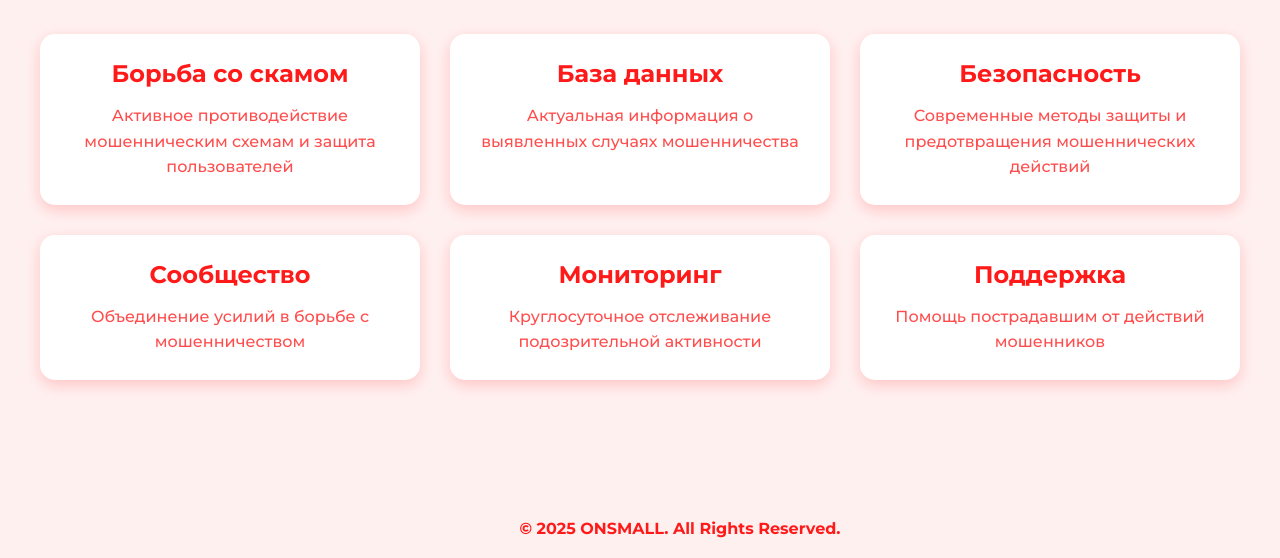
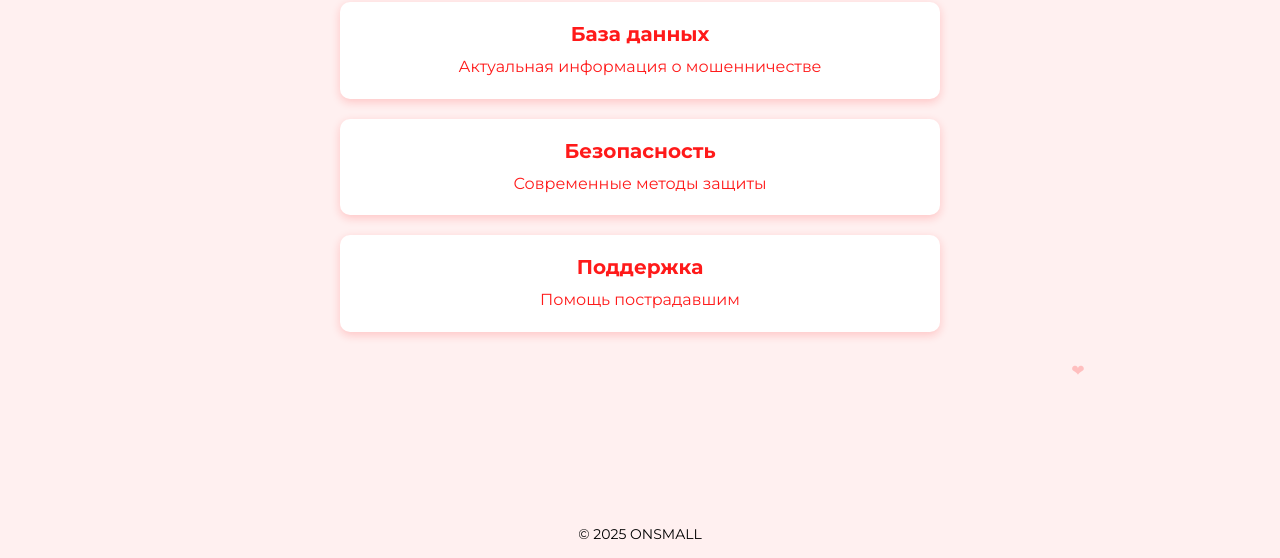
Before and after one commit to MelTas10/---, a plain HTML site: page index.html in a window 1280 px wide. Shown: the part 242-800 px from the top of the page. Drawn offline with Linux system fonts and the light colour scheme.

Commit message:
Update index.html

```diff
--- a/index.html
+++ b/index.html
@@ -22,18 +22,15 @@
             position: fixed;
             pointer-events: none;
             color: #ff4d4d;
-            animation: floatHeart 1s ease-out forwards;
+            animation: floatHeart 3s ease-out forwards;
+            opacity: 0;
         }
 
         @keyframes floatHeart {
-            0% {
-                transform: translate(0, 0) rotate(0deg);
-                opacity: 1;
-            }
-            100% {
-                transform: translate(var(--tx), -100px) rotate(var(--r));
-                opacity: 0;
-            }
+            0% { opacity: 0; }
+            10% { opacity: 0.3; }
+            90% { opacity: 0.3; }
+            100% { opacity: 0; transform: translateY(-100px); }
         }
 
         .loader-container {
@@ -50,212 +47,126 @@
             transition: opacity 1s ease-out;
         }
 
-        .loader {
-            position: relative;
-            text-align: center;
-        }
-
         .loader-text {
-            font-size: 48px;
-            color: #ff1a1a;
+            font-size: 36px;
+            color: black;
             letter-spacing: 4px;
             font-weight: 700;
-            animation: fadeInOut 2s ease-in-out;
-        }
-
-        .loading-line {
-            position: absolute;
-            height: 2px;
-            background-color: #ff1a1a;
-            animation: loadingAnimation 2s ease-in-out;
-        }
-
-        .loading-line-left {
-            left: -100px;
-            width: 80px;
-        }
-
-        .loading-line-right {
-            right: -100px;
-            width: 80px;
-        }
-
-        .heart {
-            display: none;
-            font-size: 48px;
-            color: #ff1a1a;
-            animation: heartBeat 1s ease-in-out;
         }
 
         .content {
             opacity: 0;
-            padding: 40px;
+            padding: 20px;
             text-align: center;
             transition: opacity 1s ease-in;
         }
 
         .main-title {
-            font-size: 120px;
+            font-size: 48px;
             color: #ff1a1a;
-            margin: 40px 0;
+            margin: 20px 0;
             font-weight: 700;
-            letter-spacing: 8px;
-            animation: slideDown 1s ease-out;
         }
 
         .cards-container {
             display: grid;
-            grid-template-columns: repeat(auto-fit, minmax(300px, 1fr));
-            gap: 30px;
-            max-width: 1200px;
-            margin: 50px auto;
+            grid-template-columns: 1fr;
+            gap: 20px;
+            margin: 30px auto;
+            max-width: 600px;
         }
 
         .card {
             background: white;
-            padding: 25px;
-            border-radius: 15px;
-            box-shadow: 0 5px 15px rgba(255, 26, 26, 0.2);
-            transform: translateY(50px);
-            opacity: 0;
-            animation: slideUp 0.5s ease-out forwards;
-            transition: transform 0.3s ease, box-shadow 0.3s ease;
-            cursor: pointer;
-        }
-
-        .card:hover {
-            transform: translateY(-5px) scale(1.02);
-            box-shadow: 0 8px 25px rgba(255, 26, 26, 0.3);
+            padding: 20px;
+            border-radius: 10px;
+            box-shadow: 0 3px 10px rgba(255, 26, 26, 0.2);
         }
 
         .card h2 {
             color: #ff1a1a;
-            margin-bottom: 15px;
-            font-weight: 700;
+            margin-bottom: 10px;
+            font-size: 20px;
         }
 
         .card p {
-            color: #ff4d4d;
-            line-height: 1.6;
-            font-weight: 500;
+            color: #ff1a1a;
+            font-size: 16px;
+            line-height: 1.4;
         }
 
         .footer {
             position: fixed;
-            bottom: 20px;
+            bottom: 10px;
             width: 100%;
             text-align: center;
-            color: #ff1a1a;
-            font-weight: 700;
-            animation: fadeIn 1s ease-out;
+            color: black;
+            font-size: 14px;
+            background: #fff0f0;
+            padding: 5px;
         }
 
-        @keyframes fadeInOut {
-            0% { opacity: 0; transform: scale(0.9); }
-            50% { opacity: 1; transform: scale(1); }
-            100% { opacity: 0; transform: scale(0.9); }
+        @media (max-width: 768px) {
+            .main-title {
+                font-size: 36px;
             }
 
-        @keyframes loadingAnimation {
-            0% { width: 0; opacity: 0; }
-            50% { width: 80px; opacity: 1; }
-            100% { width: 0; opacity: 0; }
+            .card {
+                margin: 0 10px;
             }
-
-        @keyframes heartBeat {
-            0% { transform: scale(0); opacity: 0; }
-            50% { transform: scale(1.2); }
-            100% { transform: scale(1); opacity: 1; }
-        }
-
-        @keyframes slideDown {
-            from { transform: translateY(-100px); opacity: 0; }
-            to { transform: translateY(0); opacity: 1; }
-        }
-
-        @keyframes slideUp {
-            to { transform: translateY(0); opacity: 1; }
-        }
-
-        @keyframes fadeIn {
-            from { opacity: 0; }
-            to { opacity: 1; }
         }
     </style>
 </head>
 <body>
     <div class="loader-container">
-        <div class="loader">
-            <div class="loading-line loading-line-left"></div>
         <div class="loader-text">ONSMALL</div>
-            <div class="heart">❤</div>
-            <div class="loading-line loading-line-right"></div>
-        </div>
     </div>
 
     <div class="content">
         <h1 class="main-title">ONSMALL</h1>
         <div class="cards-container">
-            <div class="card" style="animation-delay: 0.2s">
+            <div class="card">
                 <h2>Борьба со скамом</h2>
-                <p>Активное противодействие мошенническим схемам и защита пользователей</p>
+                <p>Активное противодействие мошенническим схемам</p>
             </div>
-            <div class="card" style="animation-delay: 0.4s">
+            <div class="card">
                 <h2>База данных</h2>
-                <p>Актуальная информация о выявленных случаях мошенничества</p>
+                <p>Актуальная информация о мошенничестве</p>
             </div>
-            <div class="card" style="animation-delay: 0.6s">
+            <div class="card">
                 <h2>Безопасность</h2>
-                <p>Современные методы защиты и предотвращения мошеннических действий</p>
+                <p>Современные методы защиты</p>
             </div>
-            <div class="card" style="animation-delay: 0.8s">
-                <h2>Сообщество</h2>
-                <p>Объединение усилий в борьбе с мошенничеством</p>
-            </div>
-            <div class="card" style="animation-delay: 1.0s">
-                <h2>Мониторинг</h2>
-                <p>Круглосуточное отслеживание подозрительной активности</p>
-            </div>
-            <div class="card" style="animation-delay: 1.2s">
+            <div class="card">
                 <h2>Поддержка</h2>
-                <p>Помощь пострадавшим от действий мошенников</p>
+                <p>Помощь пострадавшим</p>
             </div>
         </div>
-        <footer class="footer">
-            © 2025 ONSMALL. All Rights Reserved.
-        </footer>
     </div>
 
+    <footer class="footer">© 2025 ONSMALL</footer>
+
     <script>
-        // Загрузчик
-        setTimeout(() => {
-            document.querySelector('.loader-text').style.display = 'none';
-            document.querySelector('.heart').style.display = 'block';
-
         setTimeout(() => {
             document.querySelector('.loader-container').style.opacity = '0';
             document.querySelector('.content').style.opacity = '1';
             setTimeout(() => {
                 document.querySelector('.loader-container').style.display = 'none';
             }, 1000);
-            }, 1000);
         }, 2000);
 
-        // Эффект сердечек
-        document.addEventListener('mousemove', function(e) {
+        setInterval(() => {
             const heart = document.createElement('div');
             heart.className = 'heart-particle';
             heart.innerHTML = '❤';
-            heart.style.left = e.clientX + 'px';
-            heart.style.top = e.clientY + 'px';
-            heart.style.setProperty('--tx', (Math.random() * 100 - 50) + 'px');
-            heart.style.setProperty('--r', (Math.random() * 360) + 'deg');
+            heart.style.left = Math.random() * window.innerWidth + 'px';
+            heart.style.top = Math.random() * window.innerHeight + 'px';
             document.body.appendChild(heart);
 
             setTimeout(() => {
                 heart.remove();
-            }, 1000);
-        });
+            }, 3000);
+        }, 2000);
     </script>
 </body>
 </html>
```
Lines whose indentation alone changed are shown as unchanged.
